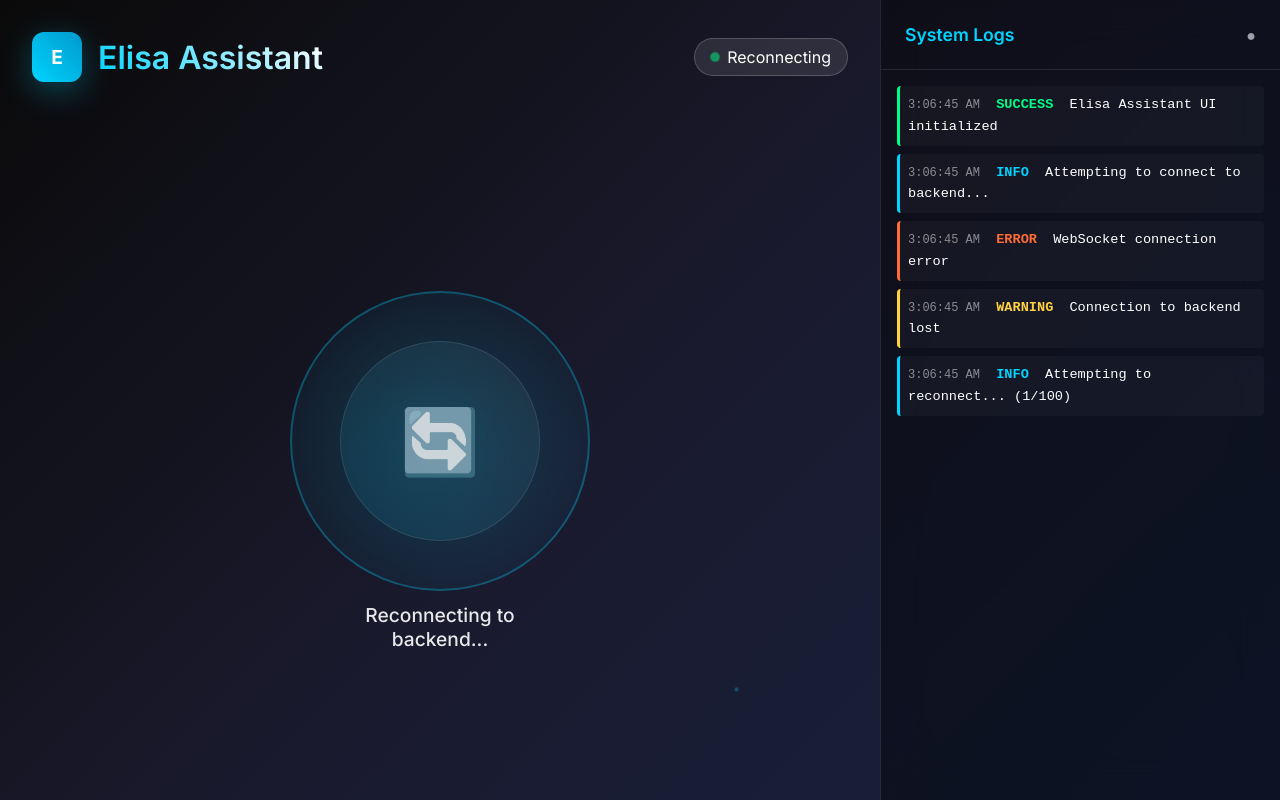
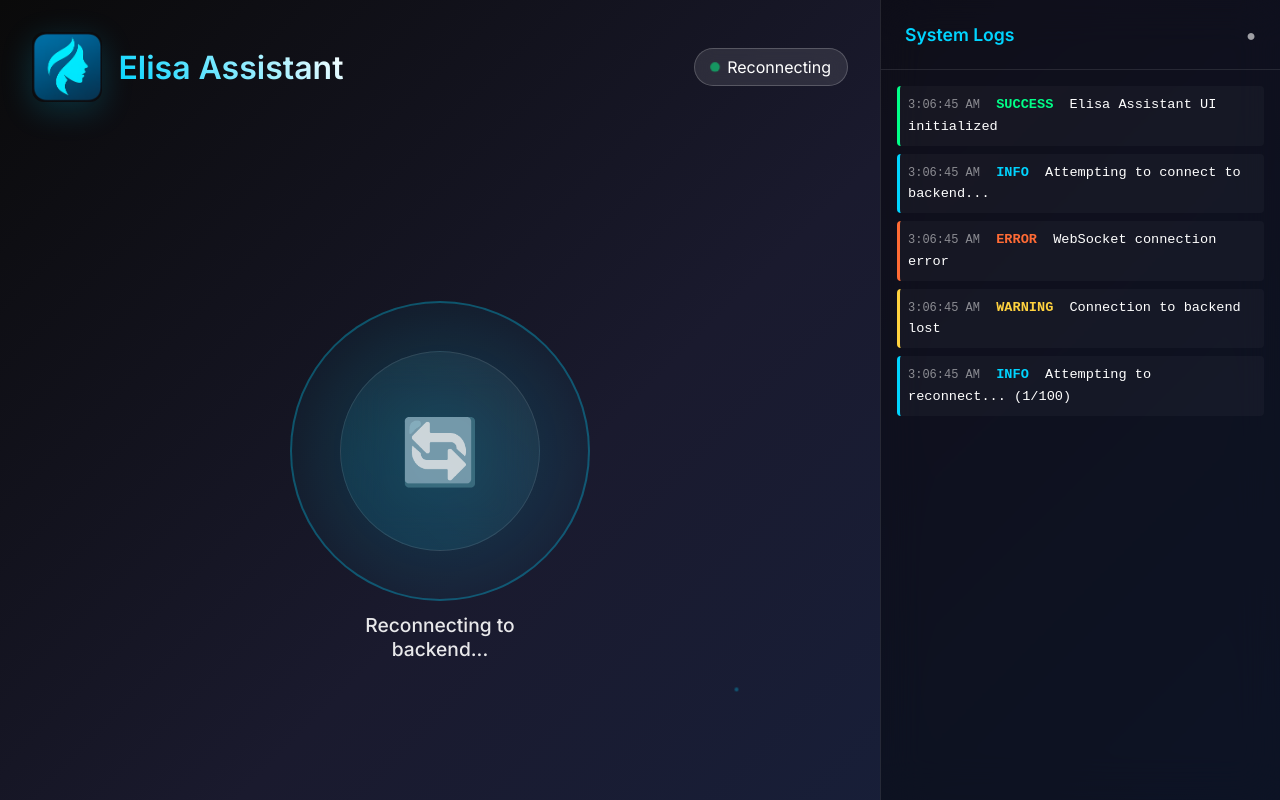
Before and after one commit to Adikumaw/elisa-assistant, a plain HTML site: page UI/index.html in a window 1280 px wide. Drawn offline with Linux system fonts and the light colour scheme.

Commit message:
added logo and logomini to UI/image

```diff
--- a/UI/css/style.css
+++ b/UI/css/style.css
@@ -38,16 +38,16 @@ body {
 }
 
 .logo {
-  width: 50px;
-  height: 50px;
-  background: linear-gradient(45deg, #00d4ff, #0099cc);
+  height: 70px;
+  width: auto;
   border-radius: 12px;
-  display: flex;
-  align-items: center;
-  justify-content: center;
-  font-weight: 700;
-  font-size: 1.2rem;
-  box-shadow: 0 8px 32px rgba(0, 212, 255, 0.3);
+  box-shadow: 0 8px 32px rgba(0, 213, 255, 0.185);
+  transition: all 0.3s ease;
+}
+
+.logo:hover {
+  box-shadow: 0 12px 40px rgba(0, 212, 255, 0.4);
+  transform: translateY(-2px);
 }
 
 .title {
--- a/UI/index.html
+++ b/UI/index.html
@@ -17,7 +17,9 @@
                  id="backgroundEffects"></div>
 
             <div class="header">
-                <div class="logo">E</div>
+                <div class="logo"><img src="image/logomini.png"
+                         alt="logo"
+                         height="70px"></div>
                 <h1 class="title">Elisa Assistant</h1>
                 <div class="status-indicator">
                     <div class="status-dot"></div>
--- a/rasa/data/reminders/reminders.json
+++ b/rasa/data/reminders/reminders.json
@@ -1,4 +1,5 @@
 {
     "call Akash": "2025-04-22T15:00:00+05:30",
-    "meeting": "2025-05-31T17:59:08+05:30"
+    "meeting": "2025-05-31T17:59:08+05:30",
+    "tea": "2025-06-01T18:45:07+05:30"
 }
```
Also changed, not shown: UI/image/logo.png (added), UI/image/logomini.png (added).
